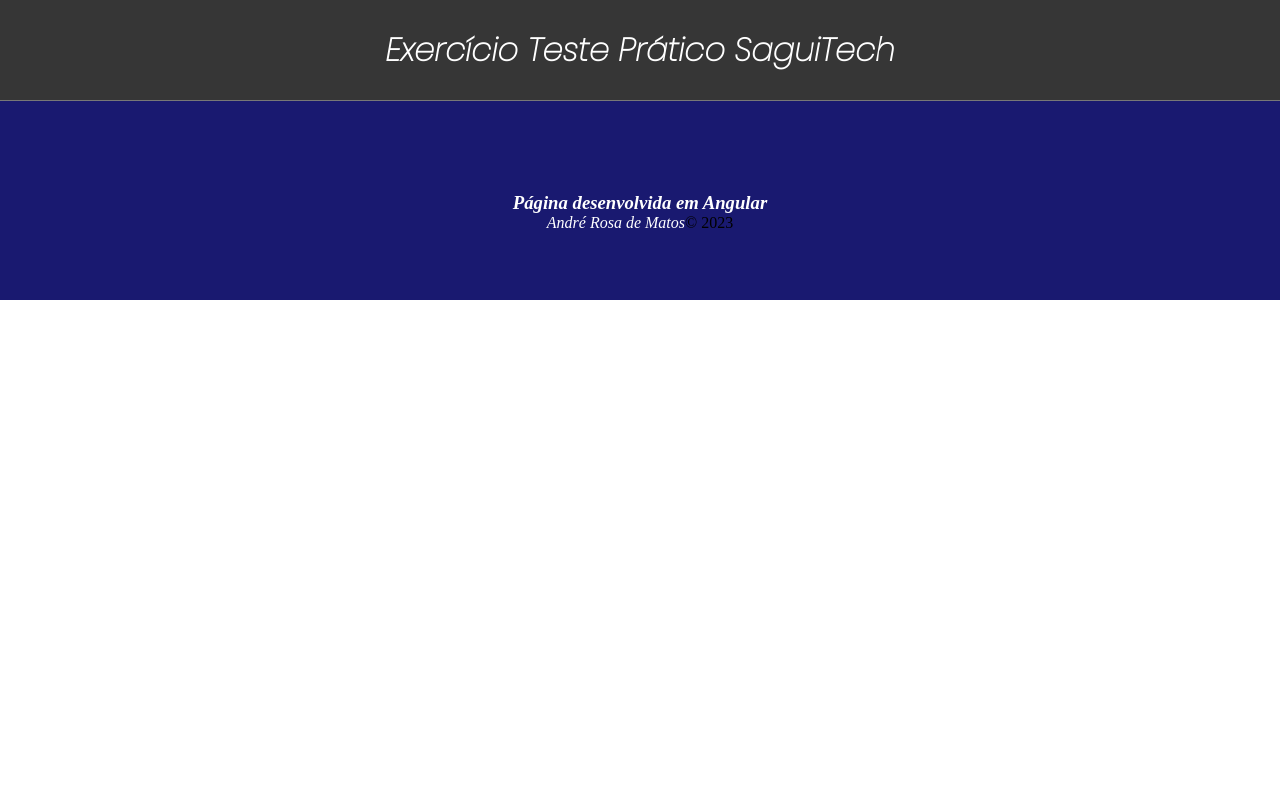
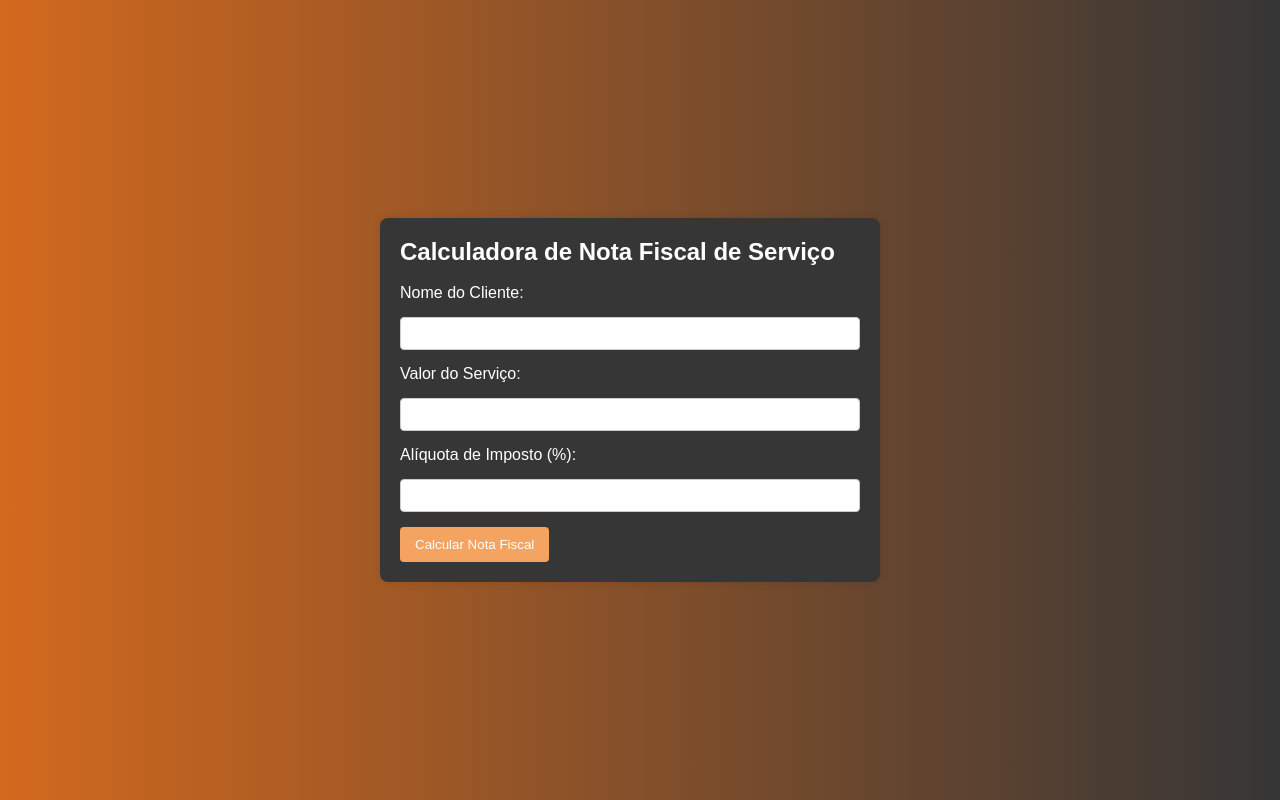
Before and after one commit to andrematos90/Exercicio-Teste-Pratico-SaguiTech, an Angular app in the folder Exercicio teste refeito em Angular/notafiscal/: page / in a window 1280 px wide. Built offline with nearby package versions, Linux system fonts and the light colour scheme.

Commit message:
pagina inicial

```diff
--- a/Exercicio teste refeito em Angular/notafiscal/src/app/app-routing.module.ts
+++ b/Exercicio teste refeito em Angular/notafiscal/src/app/app-routing.module.ts
@@ -1,7 +1,11 @@
 import { NgModule } from '@angular/core';
 import { RouterModule, Routes } from '@angular/router';
+import { CalculatorComponent } from './components/page/calculator/calculator.component';
 
-const routes: Routes = [];
+const routes: Routes = [
+  {path: '', component: CalculatorComponent}
+
+];
 
 @NgModule({
   imports: [RouterModule.forRoot(routes)],
--- a/Exercicio teste refeito em Angular/notafiscal/src/app/app.component.html
+++ b/Exercicio teste refeito em Angular/notafiscal/src/app/app.component.html
@@ -1,2 +1,3 @@
-<app-header></app-header>
-<app-footer></app-footer>
+<!--<app-header></app-header>-->
+<router-outlet></router-outlet>
+<!--<app-footer></app-footer>-->
--- a/Exercicio teste refeito em Angular/notafiscal/src/app/app.module.ts
+++ b/Exercicio teste refeito em Angular/notafiscal/src/app/app.module.ts
@@ -5,16 +5,16 @@ import { AppRoutingModule } from './app-routing.module';
 import { AppComponent } from './app.component';
 import { HeaderComponent } from './components/header/header.component';
 import { FooterComponent } from './components/footer/footer.component';
-import { HomeComponent } from './components/page/home/home.component';
 import { ResultComponent } from './components/page/result/result.component';
+import { CalculatorComponent } from './components/page/calculator/calculator.component';
 
 @NgModule({
   declarations: [
     AppComponent,
     HeaderComponent,
     FooterComponent,
-    HomeComponent,
-    ResultComponent
+    ResultComponent,
+    CalculatorComponent
   ],
   imports: [
     BrowserModule,
--- /dev/null
+++ b/Exercicio teste refeito em Angular/notafiscal/src/app/components/page/calculator/calculator.component.css
@@ -0,0 +1,80 @@
+
+
+.container-geral {
+  display: flex;
+  font-family: Arial, sans-serif;
+  margin: 0;
+  padding: 0;
+  display: flex;
+  justify-content: center;
+  align-items: center;
+  min-height: 100vh;
+  background: linear-gradient(to right, #D2691E, #363636);
+}
+
+.container-calculadora {
+  width: 500px;
+  padding: 20px;
+  background-color: #363636;
+  border-radius: 8px;
+  box-shadow: 0 0 10px rgba(0, 0, 0, 0.1);
+  margin-right: 20px;
+}
+
+form {
+
+  padding: 0;
+
+}
+
+li {
+  margin-bottom: 15px;
+  list-style-type: none;
+
+}
+
+label {
+  display: block;
+  margin-bottom: 5px;
+  color: #fff;
+}
+
+input {
+  margin-top: 10px;
+  width: 100%;
+  padding: 8px;
+  box-sizing: border-box;
+  border: 1px solid #ccc;
+  border-radius: 4px;
+}
+
+button {
+  background-color: #F4A460;
+  padding: 10px 15px;
+  border: none;
+  border-radius: 4px;
+  cursor: pointer;
+  color: #fff;
+}
+
+button:hover {
+  background-color: #45a049;
+}
+
+#notaFiscal {
+  display: none;
+  margin-top: 20px;
+  width: 300px;
+  color: #fff;
+}
+
+
+#notaFiscal h2 {
+  border-bottom: 2px solid #696969;
+  padding-bottom: 10px;
+  color: #fff;
+}
+
+#notaFiscal p{
+  margin: 10px;
+}
--- /dev/null
+++ b/Exercicio teste refeito em Angular/notafiscal/src/app/components/page/calculator/calculator.component.html
@@ -0,0 +1,26 @@
+<div class="container-geral">
+  <div class="container-calculadora">
+      <h2 style="color: #fff;">Calculadora de Nota Fiscal de Serviço</h2>
+      <br>
+
+      <!-- formulário para entrada de dados -->
+      <form id="formulario">
+          <ul>
+              <li>
+                  <label for="nome">Nome do Cliente:</label>
+                  <input type="text" id="nome" required>
+              </li>
+              <li>
+                  <label for="valorServico">Valor do Serviço:</label>
+                  <input type="number" id="valorServico" required>
+              </li>
+              <li>
+                  <label for="aliquota">Alíquota de Imposto (%):</label>
+                  <input type="number" id="aliquota" required>
+              </li>
+          </ul>
+          <button type="button" onclick="calcularNotaFiscal()">Calcular Nota Fiscal</button>
+      </form>
+  </div>
+
+</div>
--- a/Exercicio teste refeito em Angular/notafiscal/src/app/components/page/home/home.component.html
+++ /dev/null
@@ -1 +0,0 @@
-<p>home works!</p>
```
Also changed, not shown: Exercicio teste refeito em Angular/notafiscal/src/app/components/page/calculator/calculator.component.ts (added, +10 -0 lines), Exercicio teste refeito em Angular/notafiscal/src/app/components/page/home/home.component.ts (deleted, +0 -10 lines), Exercicio teste refeito em Angular/notafiscal/src/app/components/page/home/home.component.css (deleted), 2 other files (tests, documents, lock files or other folders).
